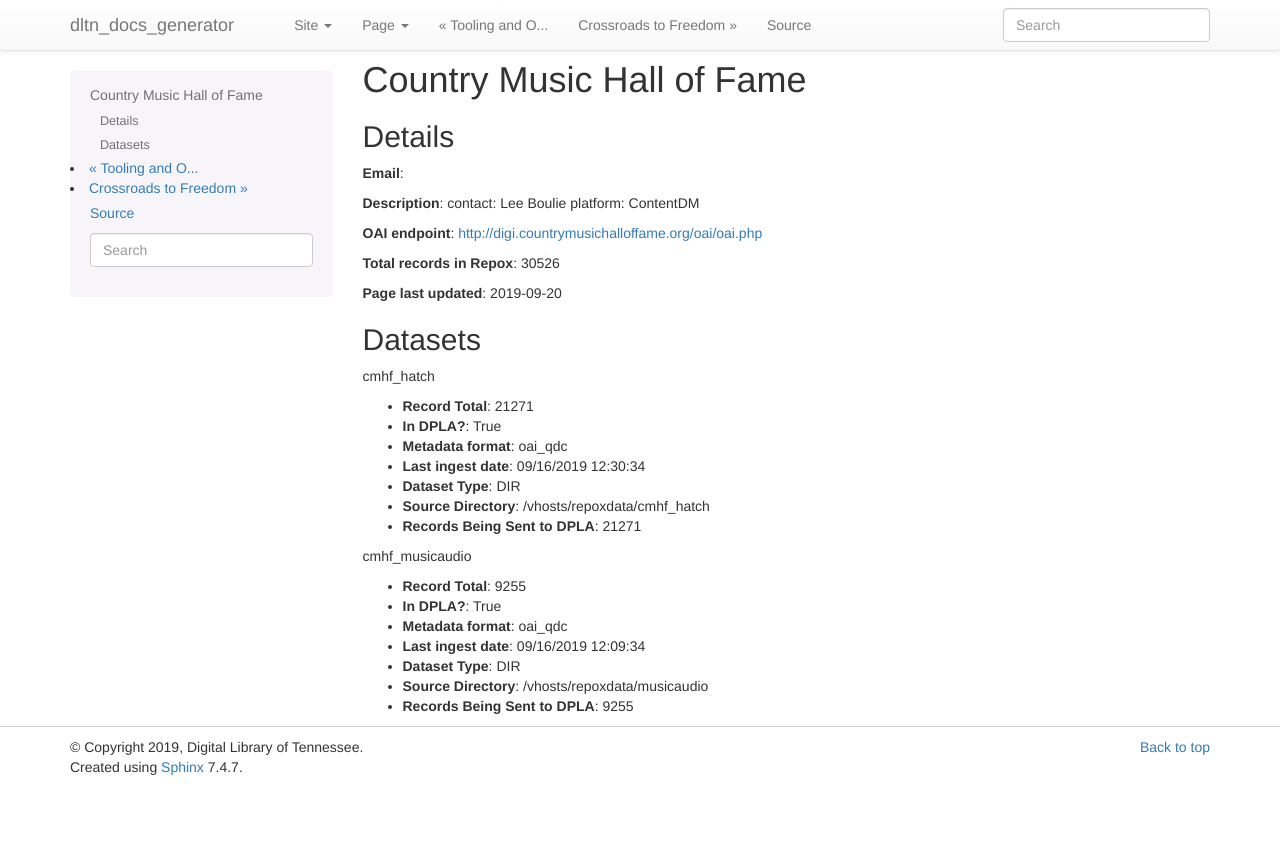
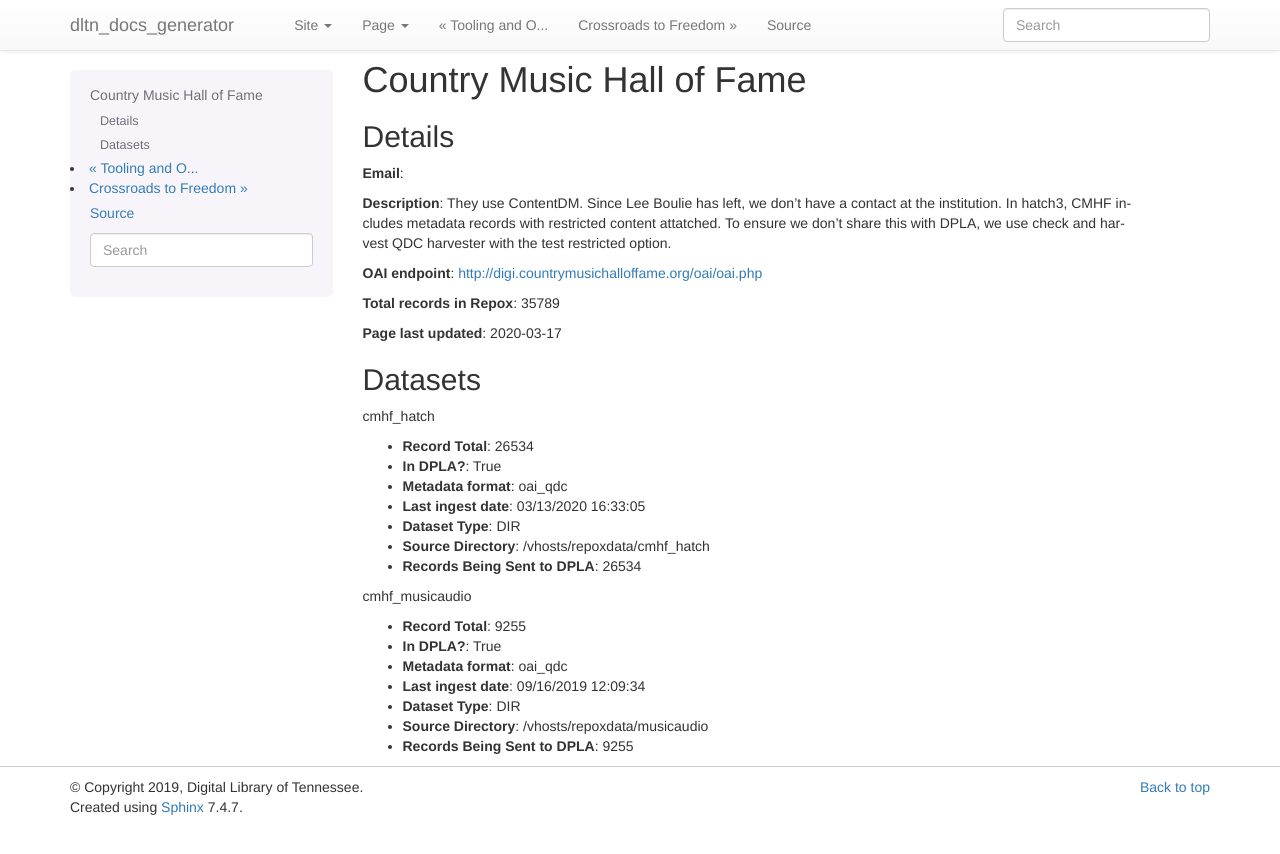
Before and after one commit to DigitalLibraryofTennessee/dltn_docs_generator, a Sphinx documentation site: the page built from docs/providers/CountryMusicHallofFamer0.rst, in a window 1280 px wide. Shown: the top 854 px of the page. Built offline with Sphinx 7.4.7, drawn with Linux system fonts in a browser that asks for light colours; pages that are not in the unit, such as notebooks, are missing from menus.

Commit message:
Update CMHF numbers based on increase for March 2020 ingest.

```diff
--- a/docs/providers/CountryMusicHallofFamer0.rst
+++ b/docs/providers/CountryMusicHallofFamer0.rst
@@ -7,26 +7,26 @@
 
 **Email**:
 
-**Description**: contact: Lee Boulie platform: ContentDM
+**Description**: They use ContentDM.  Since Lee Boulie has left, we don't have a contact at the institution.  In hatch3, CMHF includes metadata records with restricted content attatched.  To ensure we don't share this with DPLA, we use check and harvest QDC harvester with the test restricted option.
 
 **OAI endpoint**: http://digi.countrymusichalloffame.org/oai/oai.php
 
-**Total records in Repox**: 30526
+**Total records in Repox**: 35789
 
-**Page last updated**: 2019-09-20
+**Page last updated**: 2020-03-17
 
 Datasets
 --------
 
 cmhf_hatch
 
-* **Record Total**: 21271
+* **Record Total**: 26534
 * **In DPLA?**: True
 * **Metadata format**: oai_qdc
-* **Last ingest date**: 09/16/2019 12:30:34
+* **Last ingest date**: 03/13/2020 16:33:05
 * **Dataset Type**: DIR
 * **Source Directory**: /vhosts/repoxdata/cmhf_hatch
-* **Records Being Sent to DPLA**: 21271
+* **Records Being Sent to DPLA**: 26534
 
 
 
```
